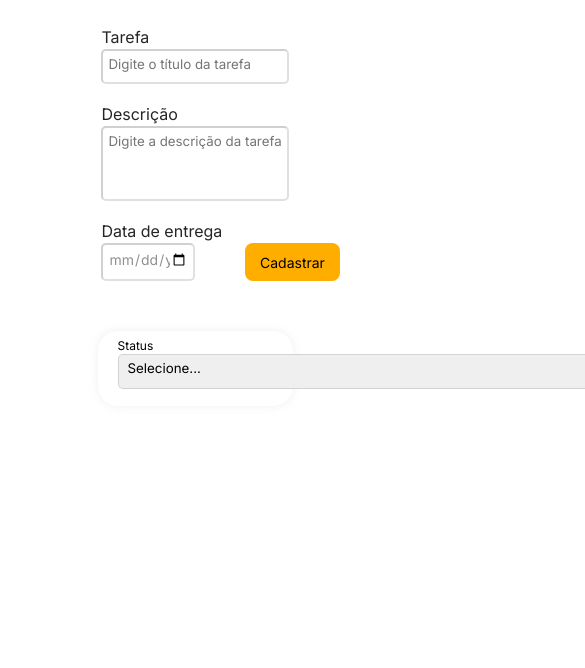
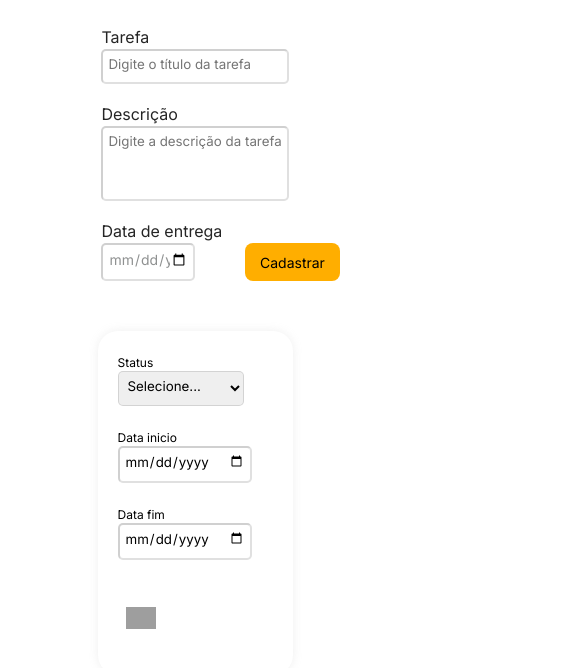
Before and after one commit to HellenSkrzypczak/To-do-list, a plain HTML site: page index.html in a window 390 px wide. Shown: the part 150-818 px from the top of the page, 585 px wide, since content can reach past the window. Drawn offline with nearby package versions, Linux system fonts and the light colour scheme; grey boxes are pictures that could not be loaded.

Commit message:
Ajusta responsividade

```diff
--- a/style.css
+++ b/style.css
@@ -139,6 +139,7 @@ input{
     gap: 20px;
     padding: 0px 20px 0px 20px;
     margin: 0 auto;
+    min-width: 500px;
 }
 .div-filtro > div {
     flex: 1;
@@ -163,3 +164,22 @@ input{
 #btnFiltrar > img{
     max-width: 30px;
 }
+
+@media (max-width: 768px) {
+    #grid-principal{
+        max-width: 700px;
+    }
+    .div-filtro{
+        min-width: 100%;
+        display: flex;
+        flex-direction: column;
+        align-items: flex-start;
+        padding: 20px;
+    }
+    #inpDataInicio, #inpDataFim, #status{
+        display: block;
+        min-width: 100px;
+        max-width: 100%;
+    }
+
+}
```
